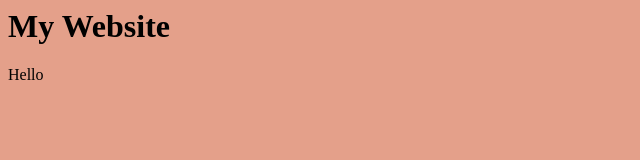
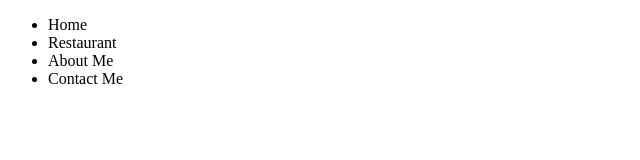
Before and after one commit to mekmar/MMIT3203Fall2022, a plain HTML site: page index.html in a window 1280 px wide. Shown: the whole page, without its empty margins (0-640 px from the left). Drawn offline with Linux system fonts and the light colour scheme.

Commit message:
style sheet added

```diff
--- a/index.html
+++ b/index.html
@@ -1,8 +1,26 @@
+<!DOCTYPE html>
 <html>
-    <body style = "background-color: rgb(228, 160, 138);">
-        <h1> My Website</h1>
+    <head>
+        <meta charset="UTF-8">
+        <meta name="description" content="Food and Restaurant Blog">
+        <meta name="keywords" content="food blog, restaurant reviews, restaurant blog">
+        <meta name="author" content="Mekayla Martin">
+        <meta name="viewport" content="width=device-width, initial-scale=1.0">
+        <title></title>
 
-        <p>Hello</p>
+        <link href = "styles.css">
+    </head>
+
+    <body>
+        <div class = "navbar">
+            <ul>
+                <li> Home </li>
+                <li> Restaurant </li>
+                <li> About Me </li>
+                <li> Contact Me </li>
+            </ul>
+        </div>
+
 
     </body>
 </html>
--- /dev/null
+++ b/styles.css
@@ -0,0 +1,3 @@
+.navbar {
+
+}
```
